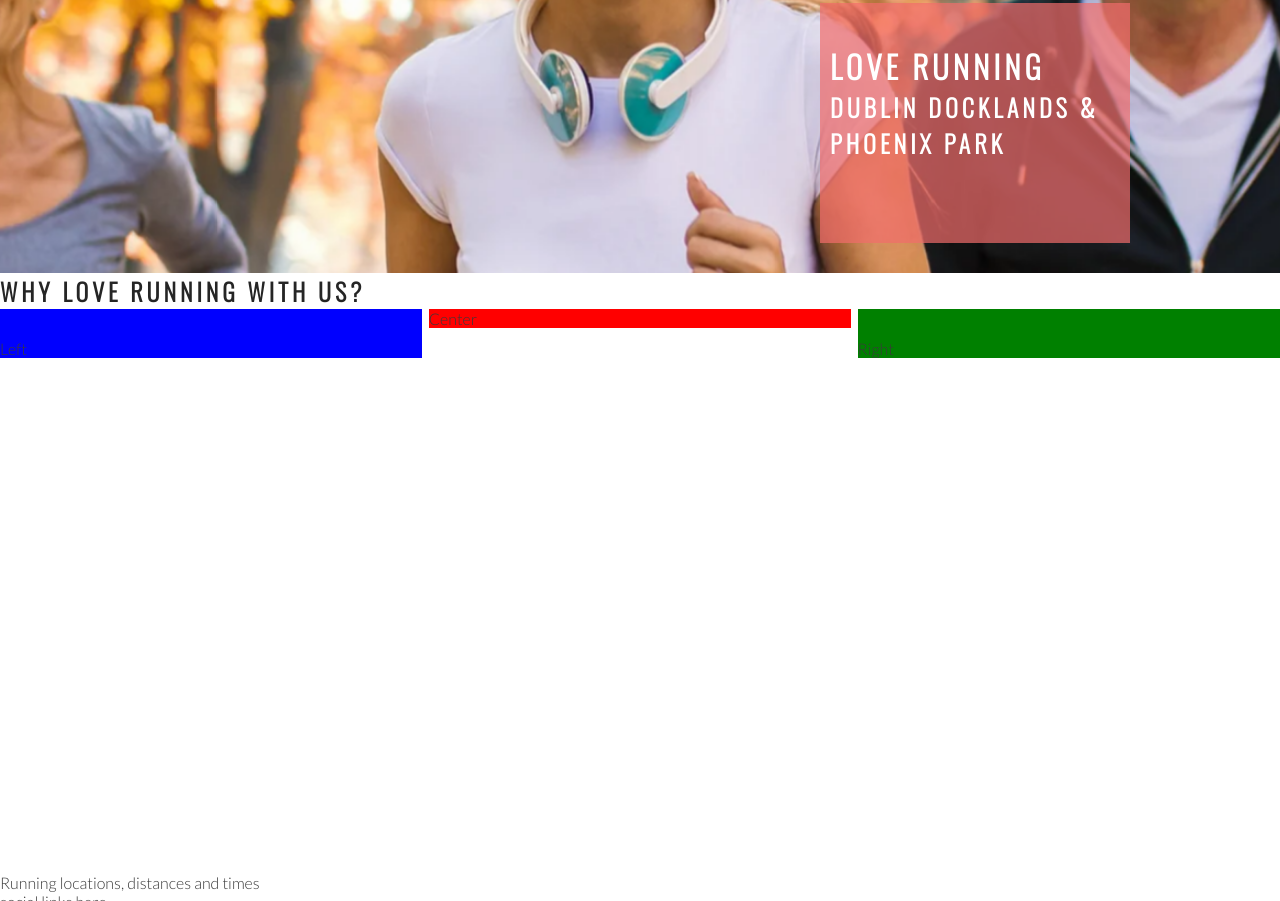
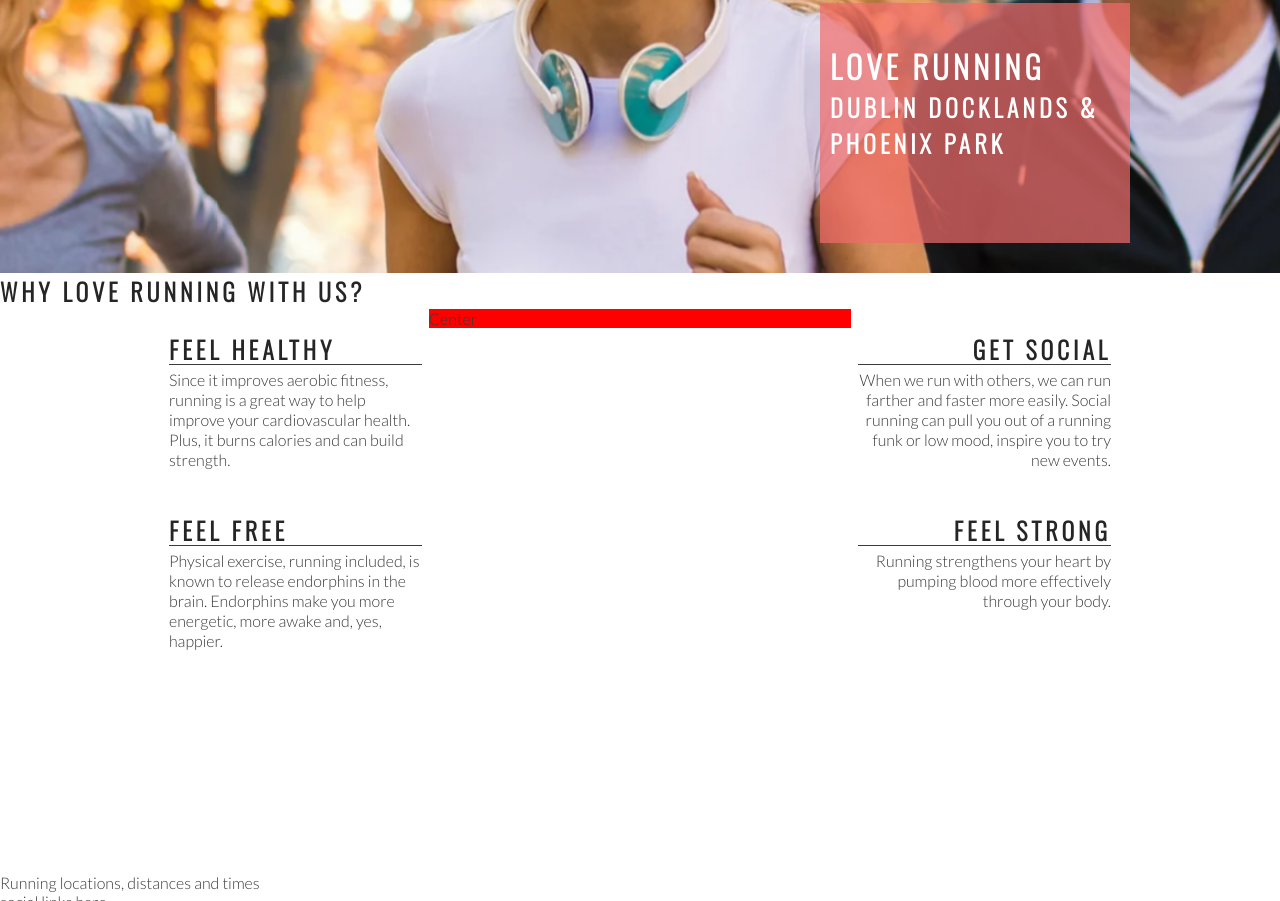
Before and after one commit to TennisDeveloper/love-running, a plain HTML site: page index.html in a window 1280 px wide. Shown: the part 462-1363 px from the top of the page. Drawn offline with nearby package versions, Linux system fonts and the light colour scheme.

Commit message:
Add right about section content and style.

```diff
--- a/assets/css/style.css
+++ b/assets/css/style.css
@@ -111,14 +111,13 @@ h1, h2 {
     padding-top: 30px;
     width: 33%;
     float: left;
-    background-color: blue;
+
 }
 
 #right-about {
     padding-top: 30px;
     width: 33%;
     float: right;
-    background-color: green;
 }
 
 #center-about {
@@ -126,3 +125,33 @@ h1, h2 {
     margin: 0 auto;
     background-color: red;
 }
+
+.left-about-heading {
+    width: 60%;
+    float: right;
+    line-height: 20px;
+    clear: both;
+    margin-bottom: 50px;
+}
+
+hr {
+    border-top: 1px solid #3a3a3a;
+    width: 100%;
+    margin: 5px 0;
+}
+
+.right-about-heading {
+    width: 60%;
+    float: left;
+    line-height: 20px;
+    clear: both;
+    margin-bottom: 50px;
+}
+
+.right-about-heading h2 {
+    text-align: right;
+}
+
+.right-about-heading p {
+    text-align: right;
+}
--- a/index.html
+++ b/index.html
@@ -39,8 +39,36 @@
 
     <section id="club-ethos">
         <h1>Why Love Running With Us?</h1>
-        <div id="left-about">Left</div>
-        <div id="right-about">Right</div>
+        <div id="left-about">
+            <div class="left-about-heading">
+                <h2>Feel Healthy</h2>
+                <hr>
+                <p>Since it improves aerobic fitness, running is a great way to help improve your cardiovascular health. Plus, it burns calories and can build strength.</p>
+            </div>
+            <div class="left-about-heading">
+                <h2>Feel Free</h2>
+                <hr>
+                <p>Physical exercise, running included, is known to release endorphins in the brain. Endorphins make you more energetic, more awake and, yes, happier.</p>
+            </div>
+        </div>
+
+
+        <div id="right-about">
+            <div class="right-about-heading">
+                <h2>Get Social</h2>
+                <hr>
+                <p>When we run with others, we can run farther and faster more easily. Social running can pull you out of a running funk or low mood, inspire you to try new events.</p>
+            </div>
+
+            <div class="right-about-heading">
+                <h2>Feel Strong</h2>
+                <hr>
+                <p>Running strengthens your heart by pumping blood more effectively through your body.</p>
+            </div>
+
+        </div>
+
+
         <div id="center-about">Center</div>
     </section>
 
```
